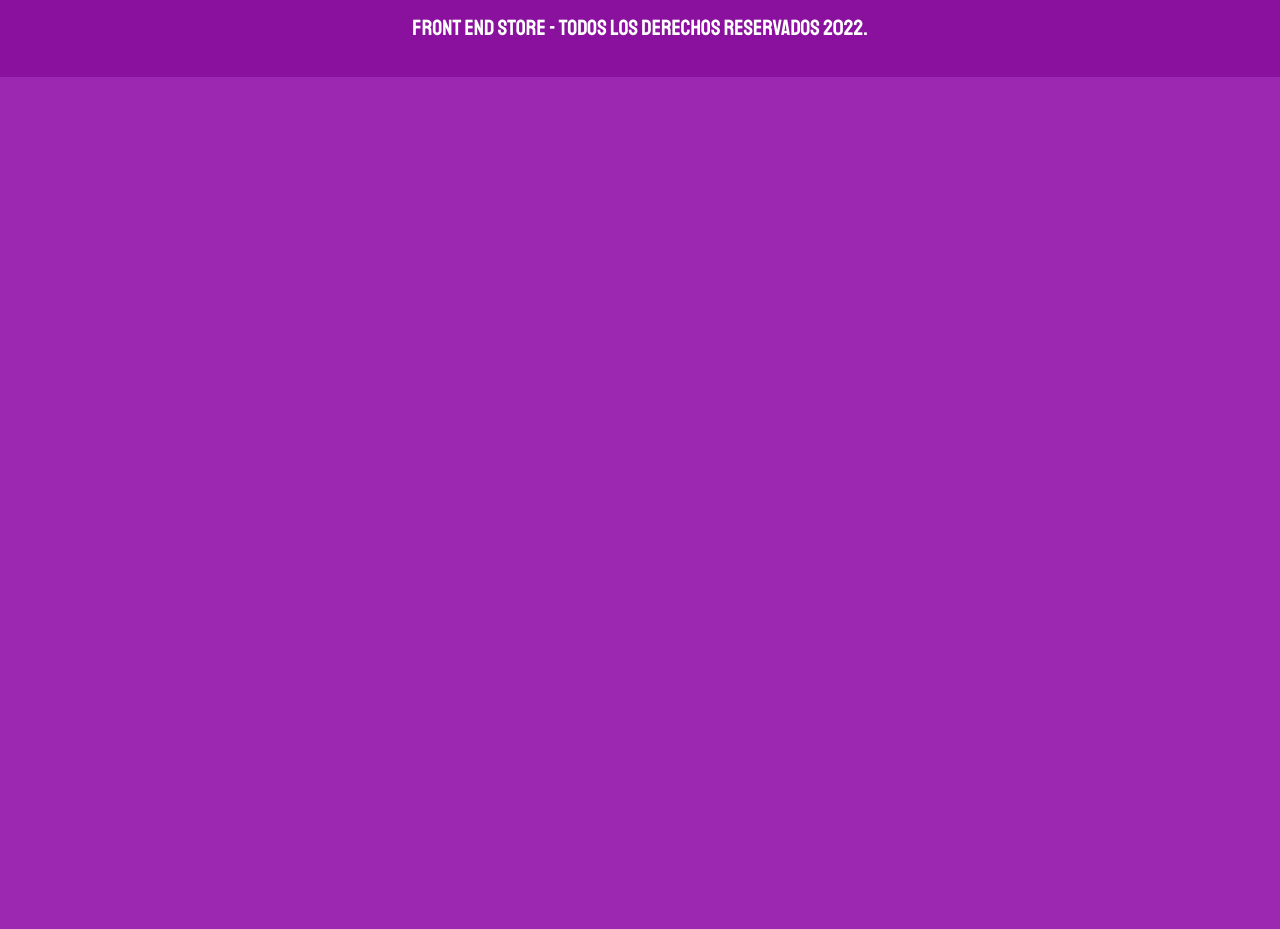
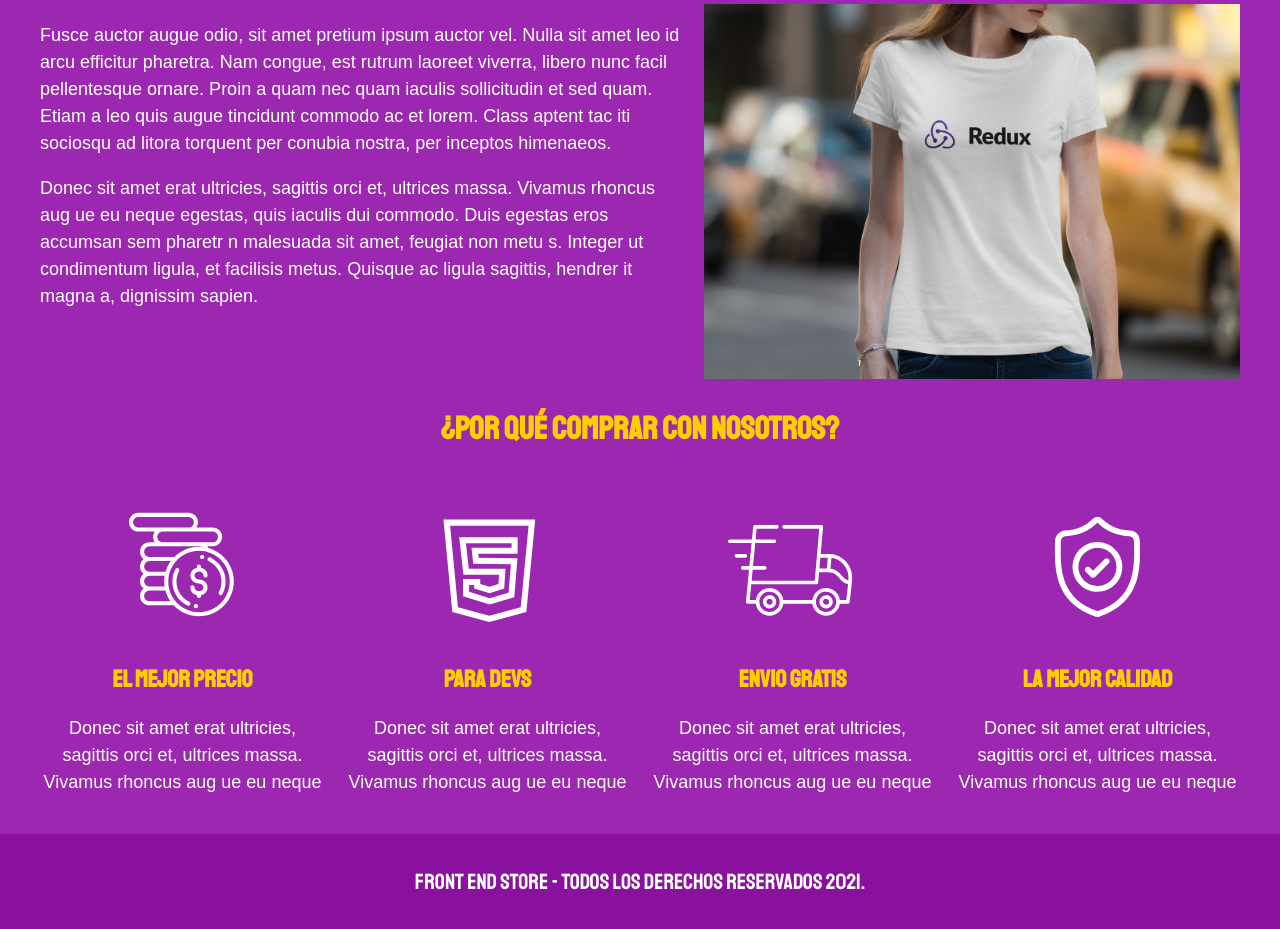
Before and after one commit to tomasbroggi/proyecto_FrontEndStore, a plain HTML site: page nosotros.html in a window 1280 px wide. Shown: the part 363-1292 px from the top of the page. Before the commit the page ends 800 px from the top, so only its background shows below. Drawn offline with Linux system fonts and the light colour scheme.

Commit message:
Finalizando nosotros.html

```diff
--- a/css/style.css
+++ b/css/style.css
@@ -163,3 +163,59 @@ h3 {font-size: 2.4rem;}
     }
 
 }
+/*Nosotros*/
+.nosotros{
+    display: grid;
+    grid-template-rows: repeat(2, auto);
+
+
+}
+@media (min-width: 768px){
+    .nosotros{
+        grid-template-columns: repeat (2, 1fr);
+        column-gap: 2rem;
+
+    }
+}
+
+.nosotros__contenido{
+
+}
+.nosotros__imagen{
+    grid-row: 1 / 2;
+    width: 100%;
+
+}
+
+@media (min-width: 768px){
+    .nosotros__imagen{
+        grid-column: 2 / 3;
+    }
+}
+
+.bloques { /*para pantalla completa*/
+    display: grid;
+    grid-template-columns: repeat(2, 1fr);
+    gap: 2rem; /*Separacion entre*/
+}
+
+@media (min-width: 768px) { /*para pantalla pequeña*/
+    .bloques {
+        grid-template-columns: repeat(4, 1fr);
+
+    }
+
+}
+
+
+.bloque{
+    text-align: center;
+}
+
+.bloque__imagen{
+    width: 100%;
+}
+
+.bloque__titulo{
+    margin: 0;
+}
--- a/nosotros.html
+++ b/nosotros.html
@@ -1,12 +1,11 @@
 <!DOCTYPE html>
-<html lang="es">
+<html lang="en">
 <head>
     <meta charset="UTF-8">
-    <meta http-equiv="X-UA-Compatible" content="IE=edge">
     <meta name="viewport" content="width=device-width, initial-scale=1.0">
     <title>FrontEnd Store</title>
     <link rel="stylesheet" href="css/normalize.css">
-    <link href="https://fonts.googleapis.com/css2?family=Staatliches&display=swap" rel="stylesheet">
+    <link href="https://fonts.googleapis.com/css2?family=Staatliches&display=swap" rel="stylesheet">"
     <link rel="stylesheet" href="css/style.css">
 </head>
 <body>
@@ -17,18 +16,67 @@
     </header>
 
     <nav class="navegacion">
-        <a class="navegacion__enlace " href="index.html"> Tienda</a>
+        <a class="navegacion__enlace" href="index.html">Tienda</a>
         <a class="navegacion__enlace navegacion__enlace--activo" href="nosotros.html">Nosotros</a>
     </nav>
 
-
     <main class="contenedor">
         <h1>Nosotros</h1>
-    </main>
 
+        <div class="nosotros">
+            <div class="nosotros__contenido">
+                <p>Fusce auctor augue odio, sit amet pretium ipsum auctor vel. Nulla sit amet leo id
+                arcu efficitur pharetra. Nam congue, est rutrum laoreet viverra, libero nunc facil
+                pellentesque ornare. Proin a quam nec quam iaculis sollicitudin
+                et sed quam. Etiam a leo quis augue tincidunt commodo ac et lorem. Class aptent tac
+                iti sociosqu ad litora torquent per conubia nostra, per inceptos himenaeos.</p>
+
+                <p>Donec sit amet erat ultricies, sagittis orci et, ultrices massa. Vivamus rhoncus aug
+                ue eu neque egestas, quis iaculis dui commodo. Duis egestas eros accumsan sem pharetr
+                n malesuada sit amet, feugiat non metu
+                s. Integer ut condimentum ligula, et facilisis metus. Quisque ac ligula sagittis, hendrer
+                it magna a, dignissim sapien.</p>
+            </div>
+            <img class="nosotros__imagen" src="img/nosotros.jpg" alt="imagen nosotros">
+        </div>
+     </main>
+
+     <section class="contenedor comprar">
+            <h2 class="comprar__titulo">¿Por qué Comprar con Nosotros?</h2>
+
+            <div class="bloques">
+                <div class="bloque">
+                    <img class="bloquen__imagen" src="img/icono_1.png" alt="porque comprar">
+                    <h3 class="bloque__titulo">El Mejor Precio</h3>
+                    <p> Donec sit amet erat ultricies, sagittis orci et, ultrices massa. Vivamus rhoncus aug
+                        ue eu neque</p>
+                </div> <!--bloque-->
+
+                <div class="bloque">
+                    <img class="bloquen__imagen" src="img/icono_2.png" alt="porque comprar">
+                    <h3 class="bloque__titulo">Para Devs</h3>
+                    <p> Donec sit amet erat ultricies, sagittis orci et, ultrices massa. Vivamus rhoncus aug
+                        ue eu neque</p>
+                </div> <!--bloque-->
+
+                <div class="bloque">
+                    <img class="bloquen__imagen" src="img/icono_3.png" alt="porque comprar">
+                    <h3 class="bloque__titulo">Envio gratis</h3>
+                    <p> Donec sit amet erat ultricies, sagittis orci et, ultrices massa. Vivamus rhoncus aug
+                        ue eu neque</p>
+                </div> <!--bloque-->
+
+                <div class="bloque">
+                    <img class="bloquen__imagen" src="img/icono_4.png" alt="porque comprar">
+                    <h3 class="bloque__titulo">La mejor calidad</h3>
+                    <p> Donec sit amet erat ultricies, sagittis orci et, ultrices massa. Vivamus rhoncus aug
+                        ue eu neque</p>
+                </div> <!--bloque-->
+            </div> <!--bloques-->
+    </section>
 
     <footer class="footer">
-        <p class="footer__texto">Front End Store - Todos los derechos reservados 2022.</p>
+        <p class="footer__texto">Front End Store - Todos los derechos Reservados 2021.</p>
     </footer>
 
 </body>
```
